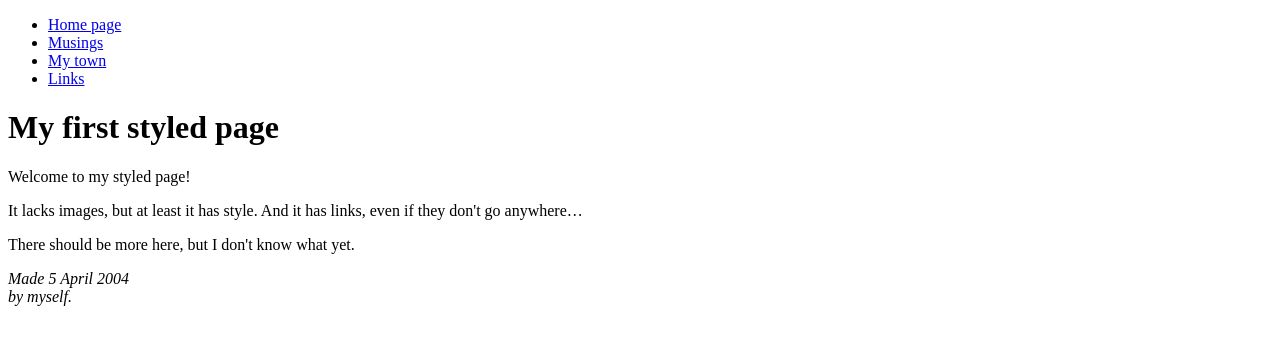
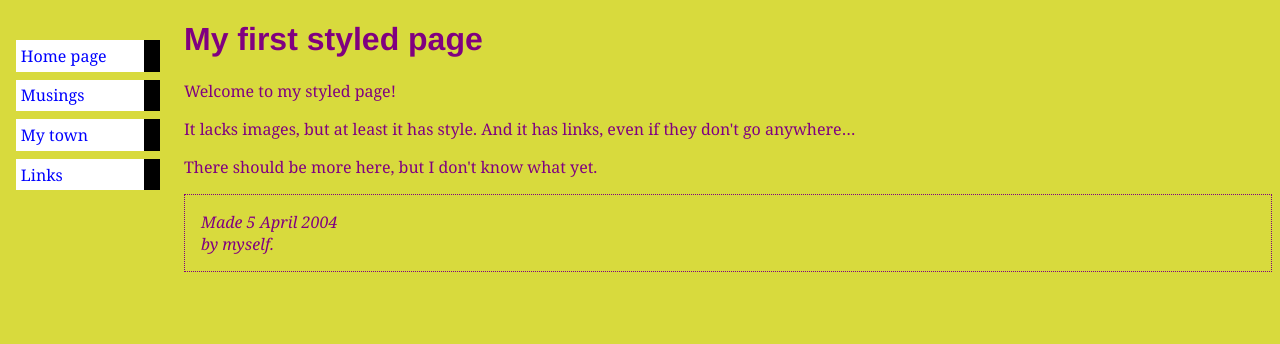
Before and after one commit to snaraysingh/EME6208-CSS-Tutorial, a plain HTML site: page index.html in a window 1280 px wide. Drawn offline with Linux system fonts and the light colour scheme.

Commit message:
Add styles to index.html for improved layout
Added CSS styles for body, navbar, headings, and links.

```diff
--- a/index.html
+++ b/index.html
@@ -1,7 +1,47 @@
 <!DOCTYPE html PUBLIC "-//W3C//DTD HTML 4.01//EN">
 <html>
-  <head>
+<head>
   <title>My first styled page</title>
+  <style type="text/css">
+    body {
+      padding-left: 11em;
+      font-family: Georgia, "Times New Roman", Times, Serif;
+      color:purple;
+      background-color: #d8da3d
+    }
+    ul.navbar {
+      list-style-type: none;
+      padding: 0;
+      margin: 0;
+      position: absolute;
+      top: 2em;
+      left: 1em;
+      width: 9em
+    }
+    h1 {
+      font-family: Helvetica, Geneva, Arial, SunSans-Regular, sans-serif
+    }
+    ul.navbar li {
+      background: white;
+      margin: 0.5em 0;
+      padding: 0.3em;
+      border-right: 1em solid black
+    }
+    ul.navbar a {
+      text-decoration: none
+    }
+    a:link {
+      color: blue
+    }
+    a:visited {
+      color: purple
+    }
+    address {
+      margin-top: 1em;
+      padding: 1em;
+      border: thin dotted }
+    }
+  </style>
 </head>
 
 <body>
```
